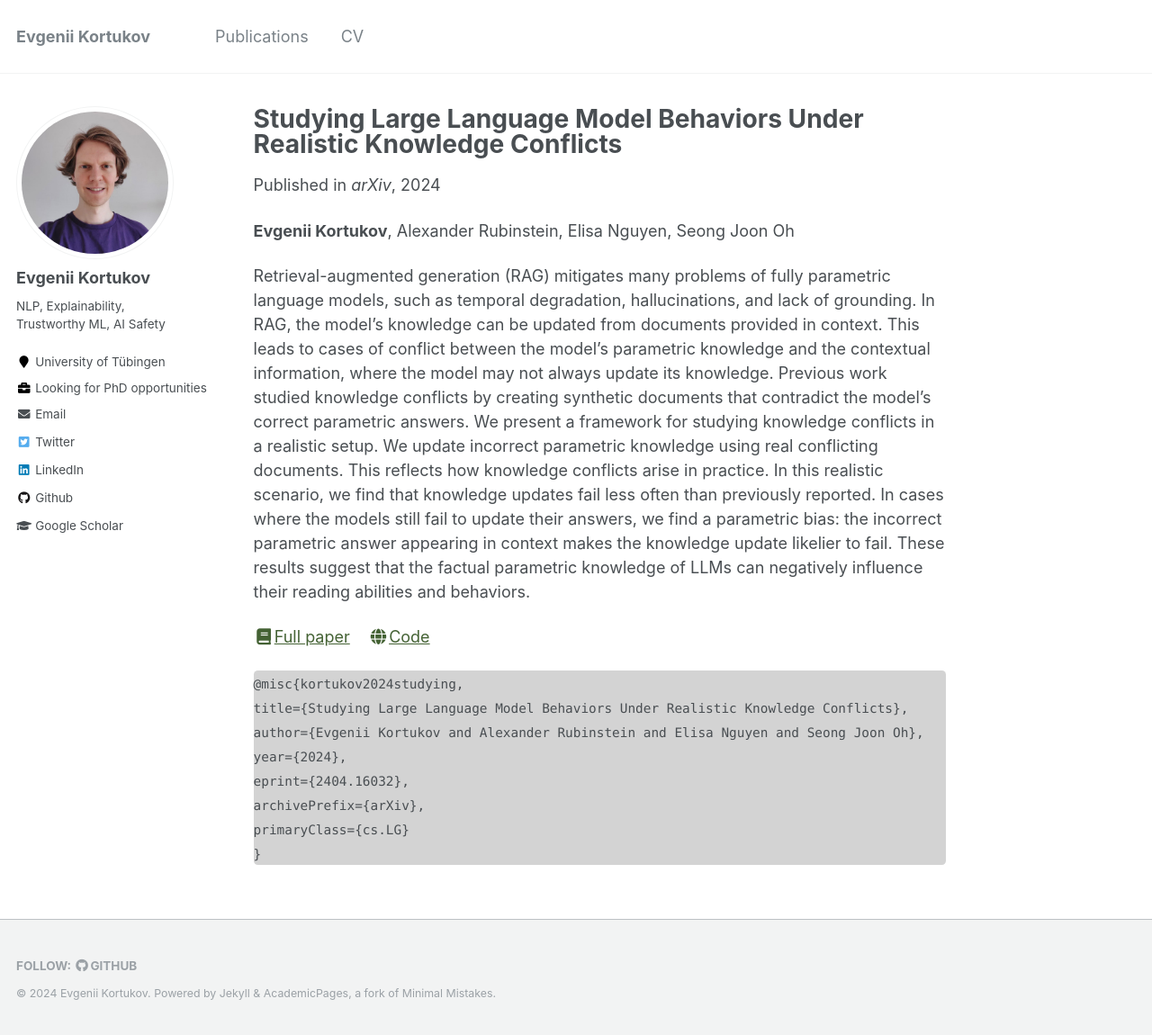
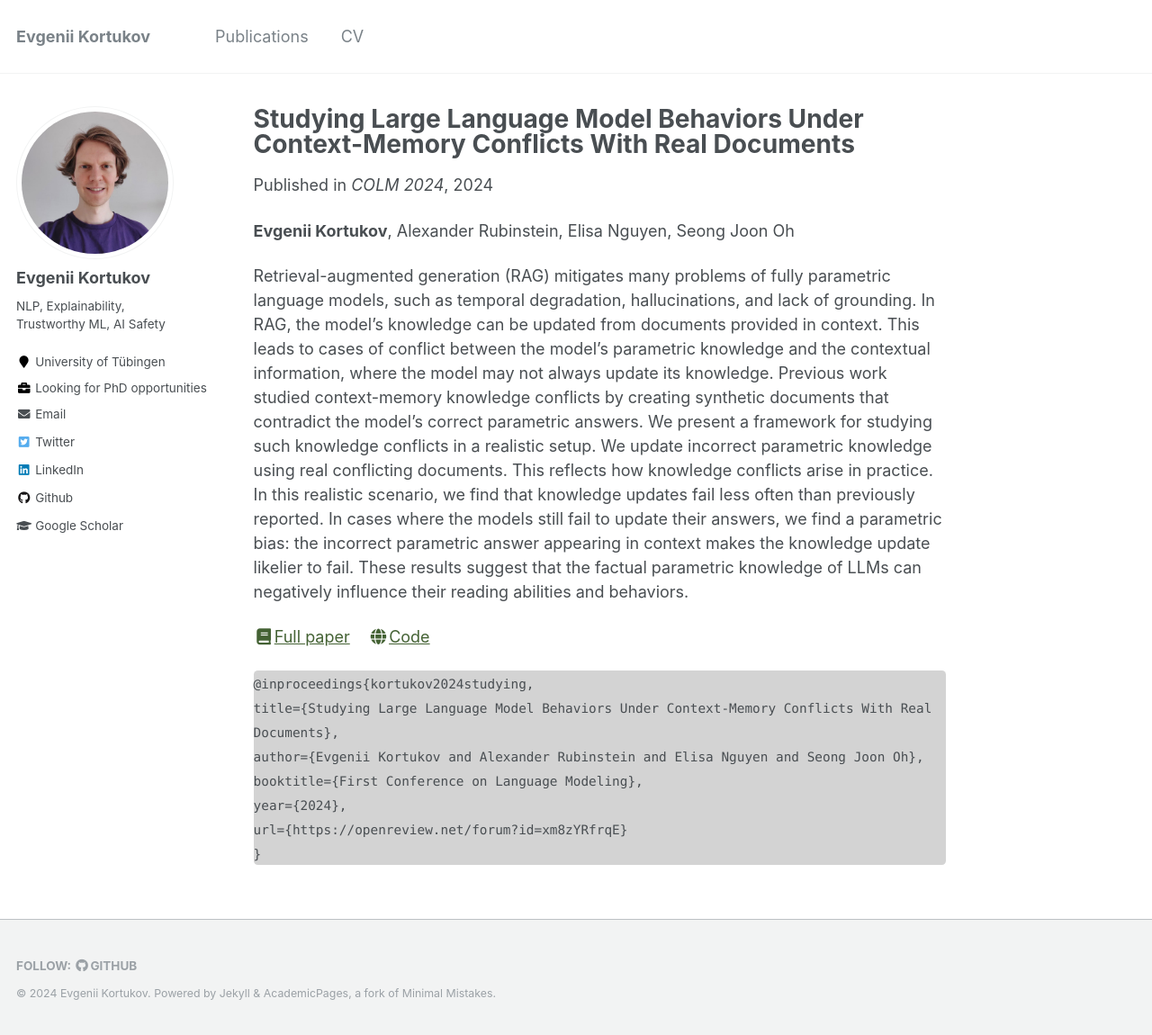
Before and after one commit to kortukov/kortukov.github.io, a Jekyll site: the page built from _publications/2024-04-25-realistic-kc.md, in a window 1280 px wide and 1150 px high. Shown: the whole window at 90% size. Built offline with Jekyll 4.4.1, drawn with Linux system fonts in a browser that asks for light colours.

Commit message:
Update the COLM publication

```diff
--- a/_publications/2024-04-25-realistic-kc.md
+++ b/_publications/2024-04-25-realistic-kc.md
@@ -1,24 +1,23 @@
 ---
-title: "Studying Large Language Model Behaviors Under Realistic Knowledge Conflicts"
-type: Preprint
+title: "Studying Large Language Model Behaviors Under Context-Memory Conflicts With Real Documents"
+type: Conference
 collection: publications
 permalink: /publication/2024-04-25-realistic-kc
 excerpt: 'Studying context-memory knowledge conflicts as they appear in practice: how does factual knowledge influence LLM reading behaviors?'
 date: 2024-04-25
-paperurl: 'https://arxiv.org/abs/2404.16032'
+paperurl: 'https://openreview.net/forum?id=xm8zYRfrqE'
 codeurl: https://github.com/kortukov/realistic_knowledge_conflicts/
 authors: '**Evgenii Kortukov**, Alexander Rubinstein, Elisa Nguyen, Seong Joon Oh'
-venue: 'arXiv'
-bibtex: "@misc{kortukov2024studying, <br>
-      title={Studying Large Language Model Behaviors Under Realistic Knowledge Conflicts},  <br>
+venue: 'COLM 2024'
+bibtex: "@inproceedings{kortukov2024studying, <br>
+      title={Studying Large Language Model Behaviors Under Context-Memory Conflicts With Real Documents}, <br>
       author={Evgenii Kortukov and Alexander Rubinstein and Elisa Nguyen and Seong Joon Oh}, <br>
+      booktitle={First Conference on Language Modeling}, <br>
       year={2024}, <br>
-      eprint={2404.16032}, <br>
-      archivePrefix={arXiv}, <br>
-      primaryClass={cs.LG} <br>
+      url={https://openreview.net/forum?id=xm8zYRfrqE} <br>
 }"
 ---
-Retrieval-augmented generation (RAG) mitigates many problems of fully parametric language models, such as temporal degradation, hallucinations, and lack of grounding. In RAG, the model's knowledge can be updated from documents provided in context. This leads to cases of conflict between the model's parametric knowledge and the contextual information, where the model may not always update its knowledge. Previous work studied knowledge conflicts by creating synthetic documents that contradict the model's correct parametric answers. We present a framework for studying knowledge conflicts in a realistic setup. We update incorrect parametric knowledge using real conflicting documents. This reflects how knowledge conflicts arise in practice. In this realistic scenario, we find that knowledge updates fail less often than previously reported. In cases where the models still fail to update their answers, we find a parametric bias: the incorrect parametric answer appearing in context makes the knowledge update likelier to fail. These results suggest that the factual parametric knowledge of LLMs can negatively influence their reading abilities and behaviors.
+Retrieval-augmented generation (RAG) mitigates many problems of fully parametric language models, such as temporal degradation, hallucinations, and lack of grounding. In RAG, the model’s knowledge can be updated from documents provided in context. This leads to cases of conflict between the model’s parametric knowledge and the contextual information, where the model may not always update its knowledge. Previous work studied context-memory knowledge conflicts by creating synthetic documents that contradict the model’s correct parametric answers. We present a framework for studying such knowledge conflicts in a realistic setup. We update incorrect parametric knowledge using real conflicting documents. This reflects how knowledge conflicts arise in practice. In this realistic scenario, we find that knowledge updates fail less often than previously reported. In cases where the models still fail to update their answers, we find a parametric bias: the incorrect parametric answer appearing in context makes the knowledge update likelier to fail. These results suggest that the factual parametric knowledge of LLMs can negatively influence their reading abilities and behaviors.
 
-[<i class="fa fa-fw fa-book" aria-hidden="true"></i>Full paper](https://arxiv.org/abs/2404.16032) &nbsp;&nbsp;
+[<i class="fa fa-fw fa-book" aria-hidden="true"></i>Full paper](https://openreview.net/forum?id=xm8zYRfrqE) &nbsp;&nbsp;
 [<i class="fa fa-fw fa-globe" aria-hidden="true"></i>Code](https://github.com/kortukov/realistic_knowledge_conflicts/)
```
